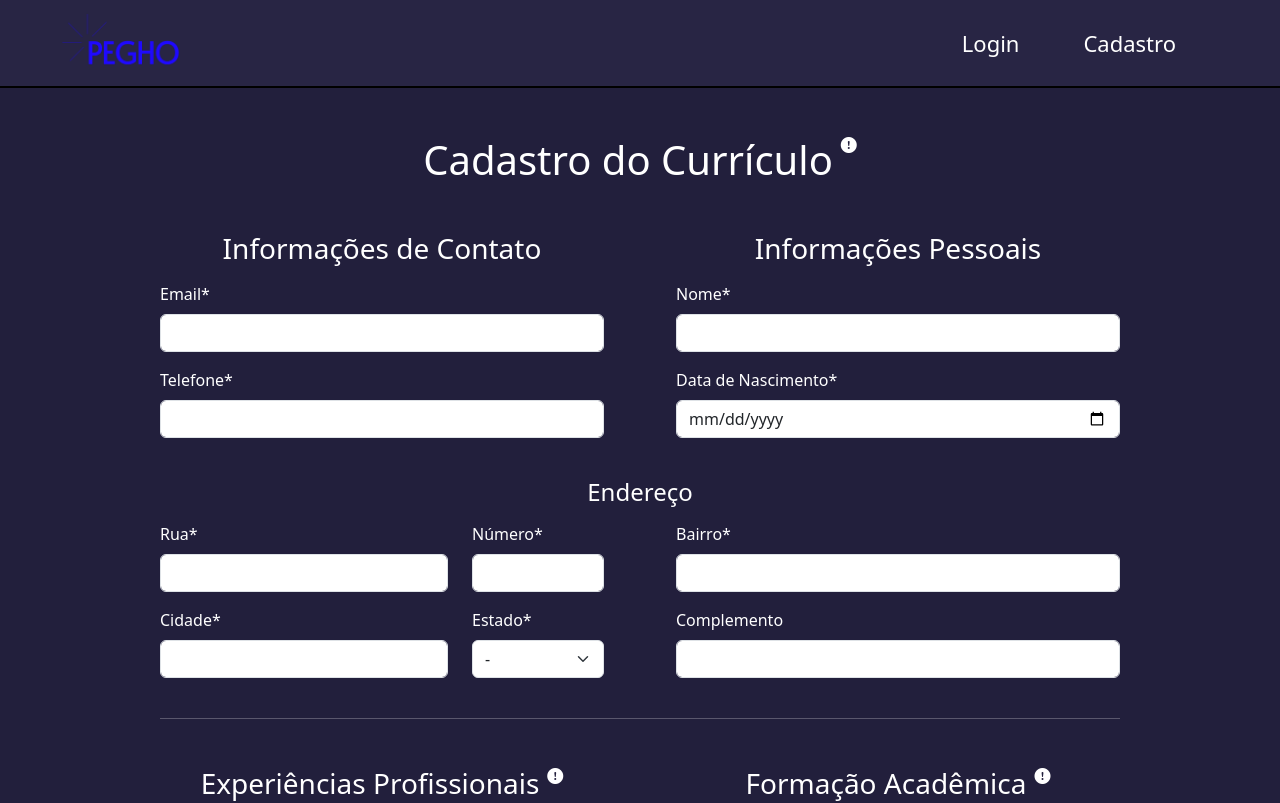
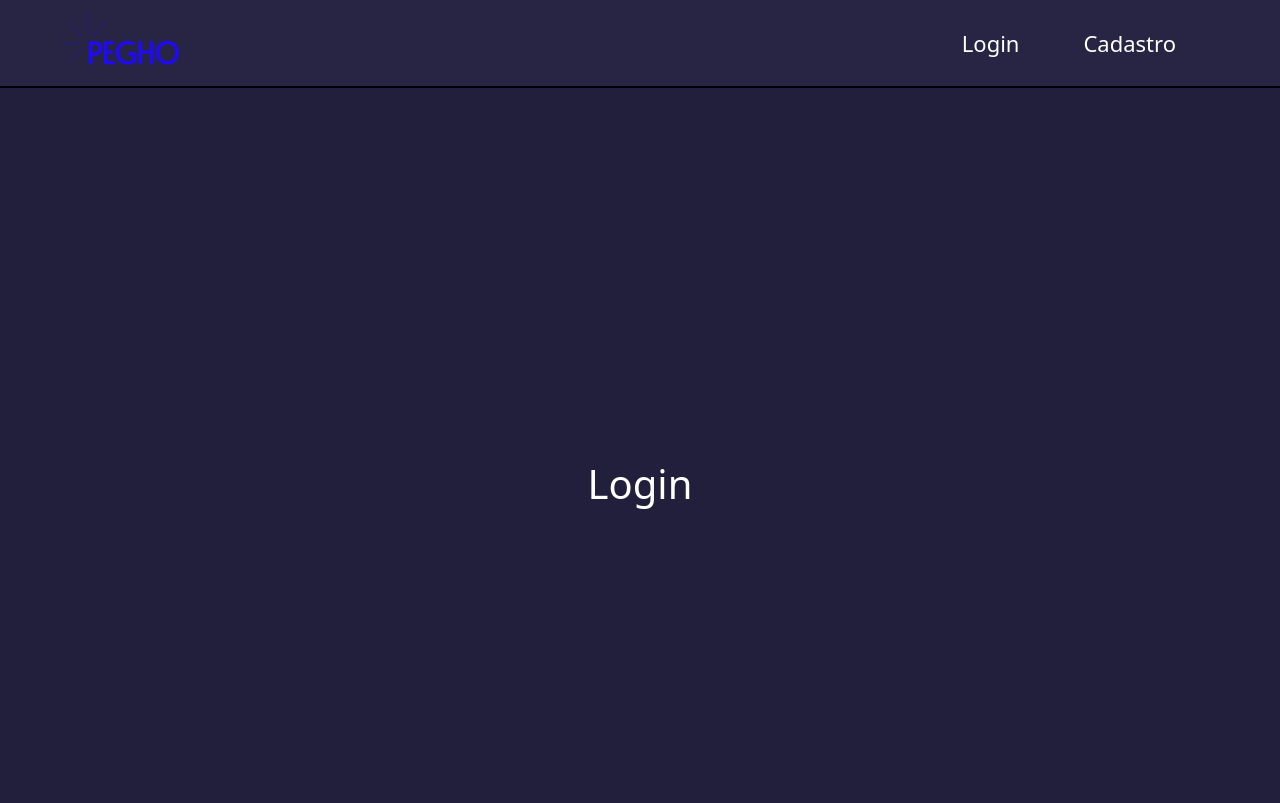
Before and after one commit to thalesondas/desafio-dev-django, a React (Create React App) app in the folder frontend/: page /login in a window 1280 px wide. Shown: the top 803 px of the page. Built offline with nearby package versions, Linux system fonts and the light colour scheme.

Commit message:
Adding react-router-dom to implement SPA and enhance user experience

```diff
--- a/frontend/package.json
+++ b/frontend/package.json
@@ -15,6 +15,7 @@
     "react-dom": "^18.3.1",
     "react-input-mask": "^2.0.4",
     "react-redux": "^9.1.2",
+    "react-router-dom": "^6.27.0",
     "react-scripts": "5.0.1",
     "web-vitals": "^2.1.4"
   },
--- a/frontend/src/App.css
+++ b/frontend/src/App.css
@@ -1,3 +1,9 @@
+main{
+  min-height: 100vh;
+  background-color: #221f3c;
+  color: white;
+}
+
 .App {
   text-align: center;
 }
--- a/frontend/src/App.js
+++ b/frontend/src/App.js
@@ -1,18 +1,30 @@
-import './App.css';
+import { BrowserRouter, Routes, Route, Navigate } from 'react-router-dom';
 import { Provider } from 'react-redux';
 import store from './redux/store';
 import GlobalAlert from './components/GlobalAlert';
 import Header from './components/Header';
 import PostForm from './components/PostForm';
+import Register from './components/Register';
+import Login from './components/Login';
 import 'bootstrap/dist/css/bootstrap.min.css';
+import './App.css';
 
 function App() {
   return (
     <>
       <Provider store={store}>
-        <GlobalAlert />
-        <Header />
-        <PostForm />
+        <BrowserRouter>
+          <GlobalAlert />
+          <Header />
+          <main className='d-flex flex-column align-items-center justify-content-center'>
+            <Routes>
+              <Route path="/" element={<PostForm />} />
+              <Route path="/register" element={<Register />} />
+              <Route path="/login" element={<Login />} />
+              <Route path="*" element={<Navigate to="/" />} />
+            </Routes>
+          </main>
+        </BrowserRouter>
       </Provider>
     </>
   );
--- a/frontend/src/assets/Header.css
+++ b/frontend/src/assets/Header.css
@@ -23,3 +23,8 @@ header .nav-link:hover{
     color: #afafaf;
     background-size: 100% 0.1em;
 }
+
+header .nav-link:focus{
+    color: #c6c6c6;
+    background-size: 15% 0.1em;
+}
--- a/frontend/src/assets/PostForm.css
+++ b/frontend/src/assets/PostForm.css
@@ -1,9 +1,3 @@
-main{
-    min-height: 100vh;
-    background-color: #221f3c;
-    color: white;
-}
-
 .cursor-pointer{
     cursor: pointer;
 }
--- a/frontend/src/components/Header.js
+++ b/frontend/src/components/Header.js
@@ -1,4 +1,5 @@
 import { Navbar, Nav, Container, Image } from "react-bootstrap";
+import { Link } from "react-router-dom";
 import Logo from '../images/pegho-logo.png';
 import '../assets/Header.css';
 
@@ -7,14 +8,14 @@ const Header = () => {
         <header>
             <Navbar className="px-5 py-2" expand="lg">
                 <Container className="pe-5" fluid>
-                    <Navbar.Brand href="/">
+                    <Navbar.Brand as={Link} to="/">
                         <Image src={Logo} alt="Pegho Logo" className="pegho-logo" />
                     </Navbar.Brand>
                     <Navbar.Toggle aria-controls="navbar-nav" />
                     <Navbar.Collapse id="navbar-nav">
                         <Nav className="ms-auto gap-5">
-                            <Nav.Link href="/login">Login</Nav.Link>
-                            <Nav.Link href="/signup">Cadastro</Nav.Link>
+                            <Nav.Link as={Link} to="/login">Login</Nav.Link>
+                            <Nav.Link as={Link} to="/register">Cadastro</Nav.Link>
                         </Nav>
                     </Navbar.Collapse>
                 </Container>
--- /dev/null
+++ b/frontend/src/components/Login.js
@@ -0,0 +1,9 @@
+const Login = () => {
+    return(
+        <>
+            <h1>Login</h1>
+        </>
+    )
+}
+
+export default Login;
--- a/frontend/src/components/PostForm.js
+++ b/frontend/src/components/PostForm.js
@@ -303,7 +303,7 @@ const PostForm = () => {
   };
 
   return (
-    <main className='d-flex flex-column align-items-center justify-content-center'>
+    <>
 
       <h1 className='mt-5 mb-5 d-flex justify-content-center'>
         Cadastro do Currículo
@@ -549,7 +549,7 @@ const PostForm = () => {
 
         </Row>
       </Form>
-    </main>
+    </>
   );
 };
 
--- /dev/null
+++ b/frontend/src/components/Register.js
@@ -0,0 +1,9 @@
+const Register = () => {
+    return(
+        <>
+            <h1>Register</h1>
+        </>
+    )
+}
+
+export default Register;
```
Also changed, not shown: 1 other file (tests, documents, lock files or other folders).
